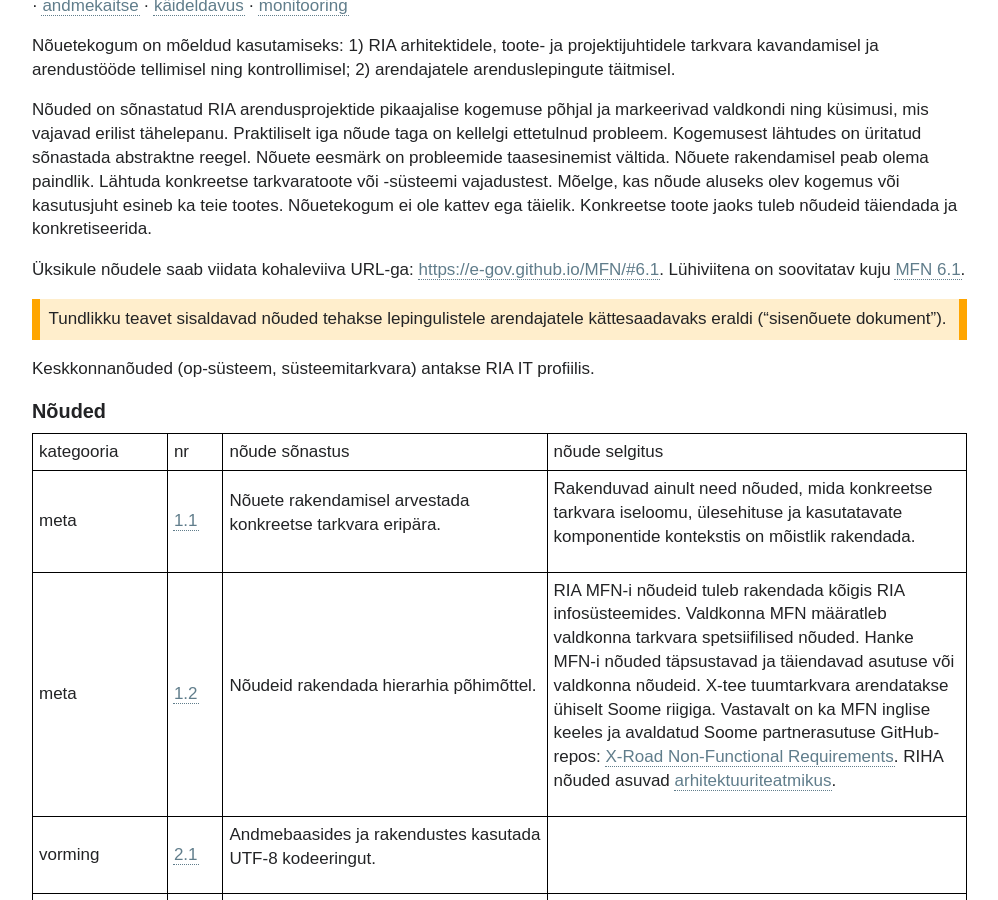
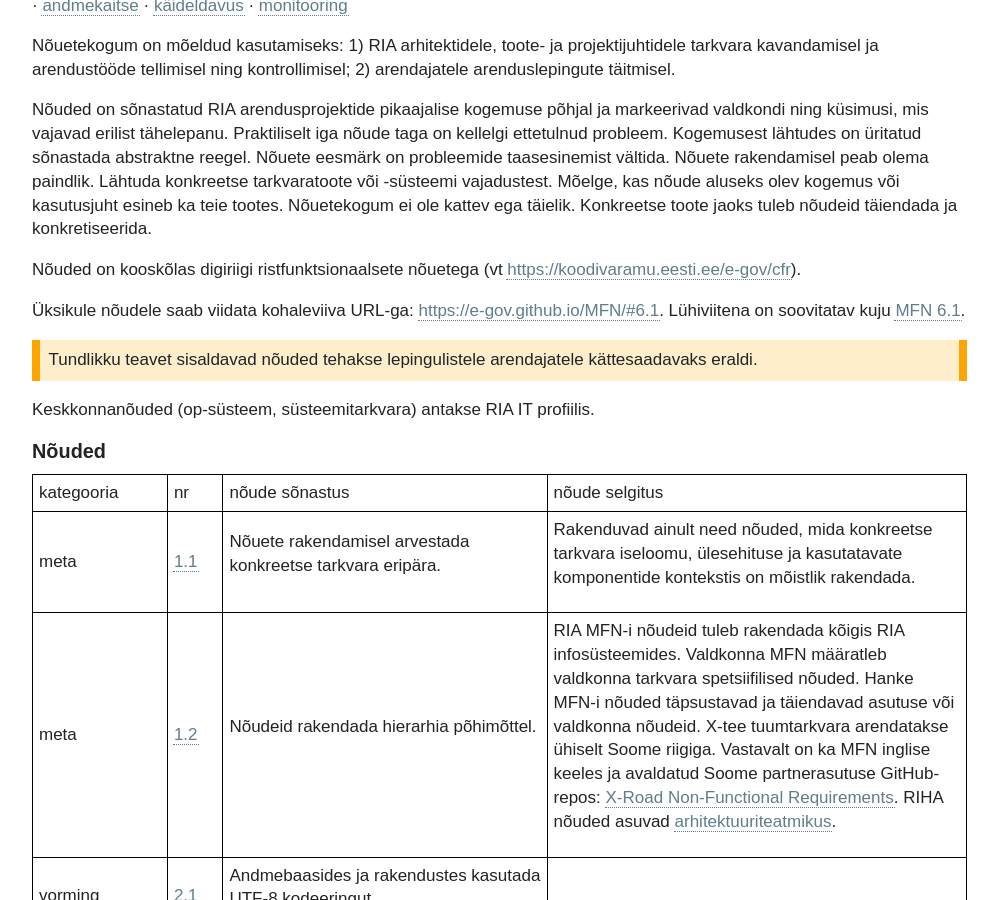
Before and after one commit to e-gov/MFN, a Jekyll site: the page built from index.md, in a window 1280 px wide and 900 px high, scrolled down 333 px. Shown: the whole window, without its empty margins (0-998 px from the left). Built offline with Jekyll 4.4.1, drawn with Linux system fonts in a browser that asks for light colours; our own code applies the rules of GitHub Pages for plain Markdown files.

Commit message:
lisatud digiriigi ristfunktsionaalsete nõuetega kooskõla kinnitus.

```diff
--- a/index.md
+++ b/index.md
@@ -14,9 +14,11 @@ Nõuetekogum on mõeldud kasutamiseks: 1) RIA arhitektidele, toote- ja projektij
 
 Nõuded on sõnastatud RIA arendusprojektide pikaajalise kogemuse põhjal ja markeerivad valdkondi ning küsimusi, mis vajavad erilist tähelepanu. Praktiliselt iga nõude taga on kellelgi ettetulnud probleem. Kogemusest lähtudes on üritatud sõnastada abstraktne reegel. Nõuete eesmärk on probleemide taasesinemist vältida. Nõuete rakendamisel peab olema paindlik. Lähtuda konkreetse tarkvaratoote või -süsteemi vajadustest. Mõelge, kas nõude aluseks olev kogemus või kasutusjuht esineb ka teie tootes. Nõuetekogum ei ole kattev ega täielik. Konkreetse toote jaoks tuleb nõudeid täiendada ja konkretiseerida.
 
+Nõuded on kooskõlas digiriigi ristfunktsionaalsete nõuetega (vt [https://koodivaramu.eesti.ee/e-gov/cfr](https://koodivaramu.eesti.ee/e-gov/cfr)).
+
 Üksikule nõudele saab viidata kohaleviiva URL-ga: [https://e-gov.github.io/MFN/#6.1](https://e-gov.github.io/MFN/#6.1). Lühiviitena on soovitatav kuju [MFN 6.1](https://e-gov.github.io/MFN/#6.1).
 
-Tundlikku teavet sisaldavad nõuded tehakse lepingulistele arendajatele kättesaadavaks eraldi ("sisenõuete dokument").
+Tundlikku teavet sisaldavad nõuded tehakse lepingulistele arendajatele kättesaadavaks eraldi.
 {: .adv}
 
 Keskkonnanõuded (op-süsteem, süsteemitarkvara) antakse RIA IT profiilis.
```
Also changed, not shown: Muutelugu.md (+4 -0 lines).
